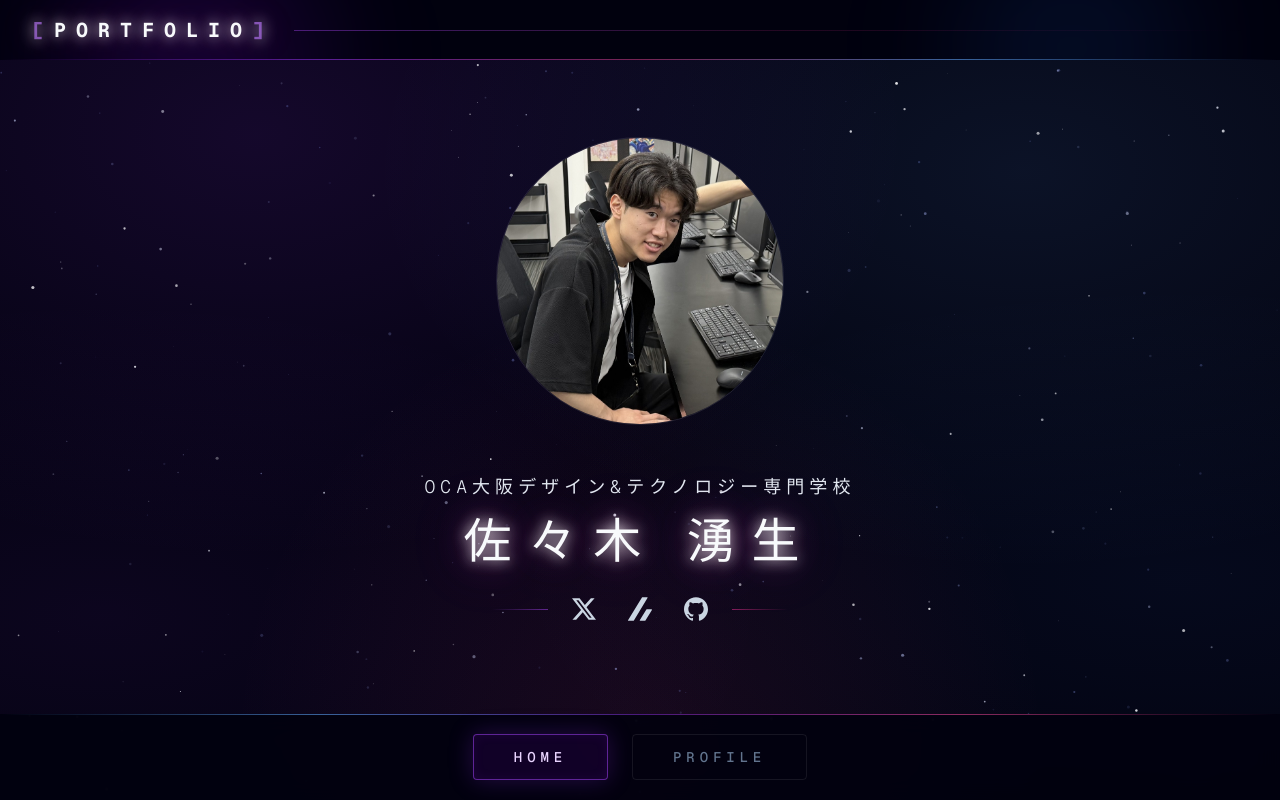
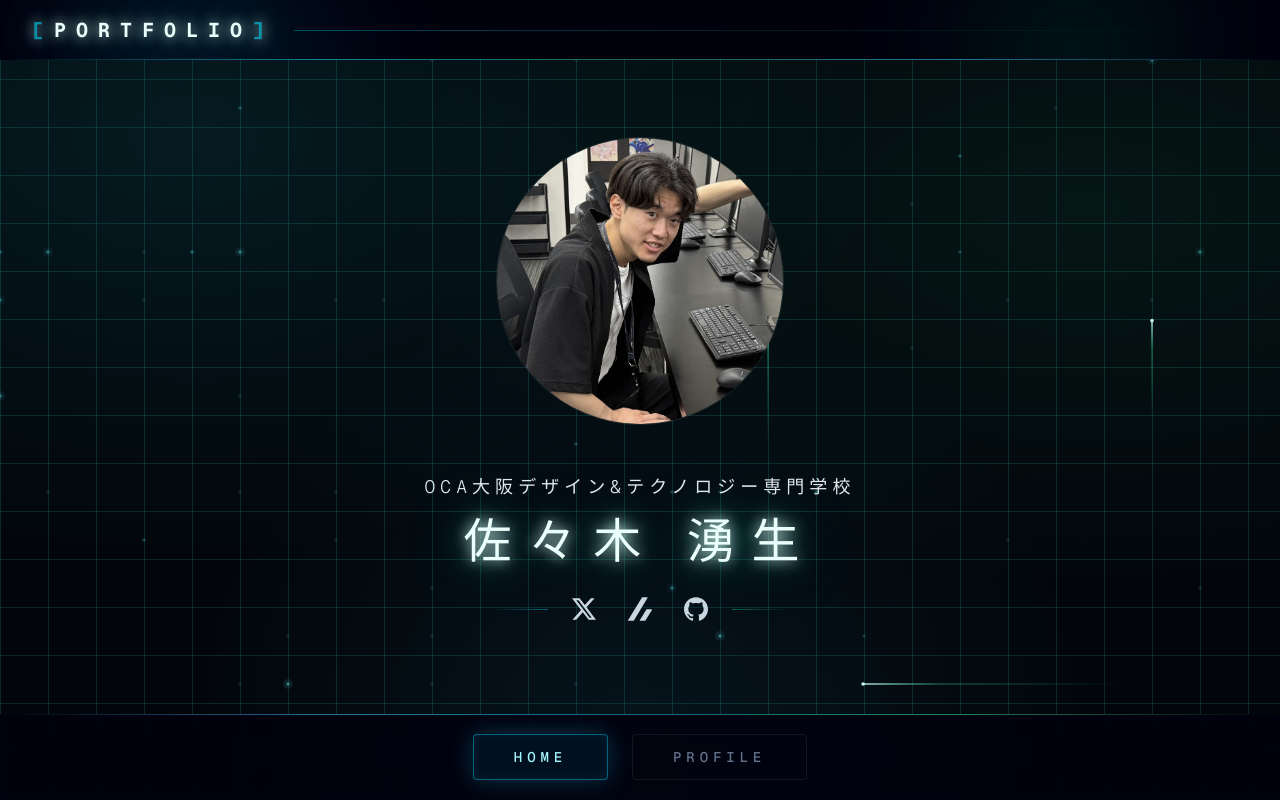
Before and after one commit to maetsuyo/portfolio, a Next.js app: page / in a window 1280 px wide. Built offline with nearby package versions, Linux system fonts and the light colour scheme.

Commit message:
背景のデザインを変更

```diff
--- /dev/null
+++ b/src/app/components/CyberGrid.tsx
@@ -0,0 +1,165 @@
+"use client";
+
+import { useEffect, useRef } from "react";
+
+interface GridNode {
+  col: number;
+  row: number;
+  twinkleSpeed: number;
+  twinkleOffset: number;
+}
+
+interface DataPulse {
+  axis: "h" | "v";
+  line: number;
+  pos: number;
+  speed: number;
+  length: number;
+  reverse: boolean;
+}
+
+const CELL = 48;
+
+export default function CyberGrid() {
+  const canvasRef = useRef<HTMLCanvasElement>(null);
+
+  useEffect(() => {
+    const canvas = canvasRef.current;
+    if (!canvas) return;
+
+    const ctx = canvas.getContext("2d");
+    if (!ctx) return;
+
+    let nodes: GridNode[] = [];
+
+    const buildNodes = () => {
+      const cols = Math.ceil(canvas.width / CELL) + 1;
+      const rows = Math.ceil(canvas.height / CELL) + 1;
+      const count = Math.min(70, Math.floor(cols * rows * 0.12));
+      nodes = Array.from({ length: count }, () => ({
+        col: Math.floor(Math.random() * cols),
+        row: Math.floor(Math.random() * rows),
+        twinkleSpeed: Math.random() * 0.02 + 0.006,
+        twinkleOffset: Math.random() * Math.PI * 2,
+      }));
+    };
+
+    const resize = () => {
+      canvas.width = canvas.offsetWidth;
+      canvas.height = canvas.offsetHeight;
+      buildNodes();
+    };
+    resize();
+
+    const resizeObserver = new ResizeObserver(resize);
+    resizeObserver.observe(canvas);
+
+    const pulses: DataPulse[] = [];
+    let frame = 0;
+    let animId: number;
+
+    const spawnPulse = () => {
+      const cols = Math.ceil(canvas.width / CELL) + 1;
+      const rows = Math.ceil(canvas.height / CELL) + 1;
+      const axis: "h" | "v" = Math.random() < 0.5 ? "h" : "v";
+      pulses.push({
+        axis,
+        line: Math.floor(Math.random() * (axis === "h" ? rows : cols)),
+        pos: 0,
+        speed: 0.003 + Math.random() * 0.004,
+        length: 0.12 + Math.random() * 0.1,
+        reverse: Math.random() < 0.5,
+      });
+    };
+
+    const animate = () => {
+      const w = canvas.width;
+      const h = canvas.height;
+      ctx.clearRect(0, 0, w, h);
+      frame++;
+
+      nodes.forEach((n) => {
+        const twinkle = Math.sin(frame * n.twinkleSpeed + n.twinkleOffset);
+        const x = n.col * CELL;
+        const y = n.row * CELL;
+        const opacity = 0.12 + 0.3 * Math.max(twinkle, 0);
+
+        ctx.beginPath();
+        ctx.arc(x, y, 1.8, 0, Math.PI * 2);
+        ctx.fillStyle = `rgba(103, 232, 249, ${opacity})`;
+        ctx.fill();
+
+        if (twinkle > 0.6) {
+          ctx.beginPath();
+          ctx.arc(x, y, 5, 0, Math.PI * 2);
+          ctx.fillStyle = `rgba(103, 232, 249, ${(twinkle - 0.6) * 0.25})`;
+          ctx.fill();
+        }
+      });
+
+      if (Math.random() < 0.01 && pulses.length < 6) spawnPulse();
+
+      for (let i = pulses.length - 1; i >= 0; i--) {
+        const p = pulses[i];
+        p.pos += p.speed;
+
+        if (p.pos - p.length > 1) {
+          pulses.splice(i, 1);
+          continue;
+        }
+
+        const coord = p.line * CELL;
+        const total = p.axis === "h" ? w : h;
+        const from = Math.max(0, p.pos - p.length);
+        const to = Math.min(1, p.pos);
+        const a = p.reverse ? 1 - from : from;
+        const b = p.reverse ? 1 - to : to;
+
+        let x1, y1, x2, y2;
+        if (p.axis === "h") {
+          x1 = a * total;
+          x2 = b * total;
+          y1 = y2 = coord;
+        } else {
+          y1 = a * total;
+          y2 = b * total;
+          x1 = x2 = coord;
+        }
+
+        const grad = ctx.createLinearGradient(x1, y1, x2, y2);
+        grad.addColorStop(0, "rgba(52, 211, 153, 0)");
+        grad.addColorStop(0.7, "rgba(52, 211, 153, 0.35)");
+        grad.addColorStop(1, "rgba(200, 255, 245, 0.9)");
+
+        ctx.beginPath();
+        ctx.moveTo(x1, y1);
+        ctx.lineTo(x2, y2);
+        ctx.strokeStyle = grad;
+        ctx.lineWidth = 1.5;
+        ctx.stroke();
+
+        ctx.beginPath();
+        ctx.arc(x2, y2, 1.8, 0, Math.PI * 2);
+        ctx.fillStyle = "rgba(220, 255, 250, 0.9)";
+        ctx.fill();
+      }
+
+      animId = requestAnimationFrame(animate);
+    };
+
+    animate();
+
+    return () => {
+      cancelAnimationFrame(animId);
+      resizeObserver.disconnect();
+    };
+  }, []);
+
+  return (
+    <canvas
+      ref={canvasRef}
+      className="absolute inset-0 w-full h-full"
+      style={{ pointerEvents: "none" }}
+    />
+  );
+}
--- a/src/app/components/Footer.tsx
+++ b/src/app/components/Footer.tsx
@@ -5,7 +5,7 @@ import { PageState } from "../types/page";
 export default function Footer({ currentPage, setPage }: PageState) {
   return (
     <footer className="relative bg-[#02020f]/90 backdrop-blur-md p-5 flex justify-center gap-6">
-      <div className="nebula-border-top" />
+      <div className="cyber-border-top" />
       {(["home", "profile"] as const).map((page) => (
         <button
           key={page}
@@ -14,8 +14,8 @@ export default function Footer({ currentPage, setPage }: PageState) {
             px-10 py-3 text-sm font-medium tracking-[0.35em] uppercase font-mono
             rounded-sm transition-all duration-300 border
             ${currentPage === page
-              ? "text-purple-200 border-purple-500/50 bg-purple-600/10 shadow-[0_0_24px_rgba(147,51,234,0.25),inset_0_0_12px_rgba(147,51,234,0.08)]"
-              : "text-slate-500 border-white/[0.08] hover:text-purple-300 hover:border-purple-500/35 hover:bg-purple-600/5 hover:shadow-[0_0_14px_rgba(147,51,234,0.18)]"
+              ? "text-cyan-200 border-cyan-500/50 bg-cyan-600/10 shadow-[0_0_24px_rgba(34,211,238,0.25),inset_0_0_12px_rgba(34,211,238,0.08)]"
+              : "text-slate-500 border-white/[0.08] hover:text-cyan-300 hover:border-cyan-500/35 hover:bg-cyan-600/5 hover:shadow-[0_0_14px_rgba(34,211,238,0.18)]"
             }
           `}
         >
--- a/src/app/components/Header.tsx
+++ b/src/app/components/Header.tsx
@@ -1,14 +1,14 @@
 export default function Header() {
   return (
     <header className="relative bg-[#02020f]/90 backdrop-blur-md p-4 px-8 overflow-hidden">
-      <div className="pointer-events-none absolute -top-16 left-16 w-64 h-64 rounded-full bg-purple-600/15 blur-3xl" />
-      <div className="pointer-events-none absolute -top-16 right-24 w-56 h-56 rounded-full bg-blue-500/10 blur-3xl" />
-      <div className="nebula-border-bottom" />
+      <div className="pointer-events-none absolute -top-16 left-16 w-64 h-64 rounded-full bg-cyan-600/15 blur-3xl" />
+      <div className="pointer-events-none absolute -top-16 right-24 w-56 h-56 rounded-full bg-emerald-500/10 blur-3xl" />
+      <div className="cyber-border-bottom" />
       <div className="relative flex items-center gap-5 fade-in-down">
-        <p className="text-xl font-bold tracking-[0.5em] uppercase font-mono stellar-text">
-          <span className="text-purple-400/60">[</span>Portfolio<span className="text-purple-400/60">]</span>
+        <p className="text-xl font-bold tracking-[0.5em] uppercase font-mono cyber-text">
+          <span className="text-cyan-400/60">[</span>Portfolio<span className="text-cyan-400/60">]</span>
         </p>
-        <div className="flex-1 h-px bg-gradient-to-r from-purple-500/40 via-pink-500/15 to-transparent" />
+        <div className="flex-1 h-px bg-gradient-to-r from-cyan-500/40 via-emerald-500/15 to-transparent" />
       </div>
     </header>
   );
--- a/src/app/components/HomePage.tsx
+++ b/src/app/components/HomePage.tsx
@@ -22,13 +22,13 @@ export default function HomePageComponent() {
       </div>
 
       <div className="mt-4 fade-in-up" style={{ animationDelay: "0.3s" }}>
-        <p className="text-5xl font-light tracking-[0.35em] stellar-text mb-8">
+        <p className="text-5xl font-light tracking-[0.35em] cyber-text mb-8">
           佐々木 湧生
         </p>
       </div>
 
       <div className="flex items-center gap-6 fade-in-up" style={{ animationDelay: "0.45s" }}>
-        <div className="h-px w-14 bg-linear-to-r from-transparent to-purple-500/50" />
+        <div className="h-px w-14 bg-linear-to-r from-transparent to-cyan-500/50" />
         <div className="flex space-x-8 text-2xl">
           {[
             { href: "https://x.com/maetsuyo",      label: "X",      Icon: SiX      },
@@ -41,13 +41,13 @@ export default function HomePageComponent() {
               target="_blank"
               rel="noopener noreferrer"
               aria-label={label}
-              className="text-slate-300 hover:text-purple-300 hover:scale-125 transition-all duration-300 hover:drop-shadow-[0_0_10px_rgba(168,85,247,0.9)]"
+              className="text-slate-300 hover:text-cyan-300 hover:scale-125 transition-all duration-300 hover:drop-shadow-[0_0_10px_rgba(34,211,238,0.9)]"
             >
               <Icon />
             </a>
           ))}
         </div>
-        <div className="h-px w-14 bg-linear-to-l from-transparent to-pink-500/50" />
+        <div className="h-px w-14 bg-linear-to-l from-transparent to-emerald-500/50" />
       </div>
     </div>
   );
--- a/src/app/components/Portfolio.tsx
+++ b/src/app/components/Portfolio.tsx
@@ -4,14 +4,14 @@ import { useSwitchPage } from "../hooks/useSwitchPage";
 import Footer from "./Footer";
 import HomePageComponent from "./HomePage";
 import ProfilePageComponent from "./ProfilePage";
-import StarField from "./StarField";
+import CyberGrid from "./CyberGrid";
 
 export default function PortfolioComponent() {
   const { currentPage, setPage } = useSwitchPage();
 
   return (
-    <div className="flex flex-col h-full cosmic-bg">
-      <StarField />
+    <div className="flex flex-col h-full cyber-grid-bg">
+      <CyberGrid />
       <main className="flex-1 overflow-auto relative z-10">
         {currentPage === "home" && <HomePageComponent />}
         {currentPage === "profile" && <ProfilePageComponent />}
--- a/src/app/components/StarField.tsx
+++ /dev/null
@@ -1,142 +0,0 @@
-"use client";
-
-import { useEffect, useRef } from "react";
-
-interface Star {
-  x: number;
-  y: number;
-  size: number;
-  opacity: number;
-  twinkleSpeed: number;
-  twinkleOffset: number;
-}
-
-interface ShootingStar {
-  x: number;
-  y: number;
-  vx: number;
-  vy: number;
-  life: number;
-  maxLife: number;
-  tailLength: number;
-}
-
-export default function StarField() {
-  const canvasRef = useRef<HTMLCanvasElement>(null);
-
-  useEffect(() => {
-    const canvas = canvasRef.current;
-    if (!canvas) return;
-
-    const ctx = canvas.getContext("2d");
-    if (!ctx) return;
-
-    const resize = () => {
-      canvas.width = canvas.offsetWidth;
-      canvas.height = canvas.offsetHeight;
-    };
-    resize();
-
-    const resizeObserver = new ResizeObserver(resize);
-    resizeObserver.observe(canvas);
-
-    const stars: Star[] = Array.from({ length: 280 }, () => ({
-      x: Math.random(),
-      y: Math.random(),
-      size: Math.random() * 1.4 + 0.2,
-      opacity: Math.random() * 0.7 + 0.2,
-      twinkleSpeed: Math.random() * 0.025 + 0.005,
-      twinkleOffset: Math.random() * Math.PI * 2,
-    }));
-
-    const shootingStars: ShootingStar[] = [];
-    let frame = 0;
-    let animId: number;
-
-    const spawnShootingStar = () => {
-      const angle = (Math.random() * 20 + 20) * (Math.PI / 180);
-      const speed = 6 + Math.random() * 6;
-      shootingStars.push({
-        x: Math.random() * 0.8,
-        y: Math.random() * 0.4,
-        vx: Math.cos(angle) * speed,
-        vy: Math.sin(angle) * speed,
-        life: 1,
-        maxLife: 1,
-        tailLength: 100 + Math.random() * 80,
-      });
-    };
-
-    const animate = () => {
-      const w = canvas.width;
-      const h = canvas.height;
-      ctx.clearRect(0, 0, w, h);
-      frame++;
-
-      stars.forEach((s) => {
-        const twinkle = Math.sin(frame * s.twinkleSpeed + s.twinkleOffset);
-        const opacity = s.opacity * (0.65 + 0.35 * twinkle);
-        const r = Math.floor(200 + twinkle * 55);
-        const g = Math.floor(210 + twinkle * 45);
-        const b = 255;
-        ctx.beginPath();
-        ctx.arc(s.x * w, s.y * h, s.size, 0, Math.PI * 2);
-        ctx.fillStyle = `rgba(${r},${g},${b},${opacity})`;
-        ctx.fill();
-      });
-
-      if (Math.random() < 0.004) spawnShootingStar();
-
-      for (let i = shootingStars.length - 1; i >= 0; i--) {
-        const s = shootingStars[i];
-        s.x += s.vx / w;
-        s.y += s.vy / h;
-        s.life -= 0.018;
-
-        if (s.life <= 0 || s.x > 1.1 || s.y > 1.1) {
-          shootingStars.splice(i, 1);
-          continue;
-        }
-
-        const sx = s.x * w;
-        const sy = s.y * h;
-        const tailX = sx - (s.vx / w) * s.tailLength;
-        const tailY = sy - (s.vy / h) * s.tailLength;
-
-        const grad = ctx.createLinearGradient(tailX, tailY, sx, sy);
-        grad.addColorStop(0, "rgba(200, 180, 255, 0)");
-        grad.addColorStop(0.6, `rgba(220, 200, 255, ${s.life * 0.4})`);
-        grad.addColorStop(1, `rgba(255, 255, 255, ${s.life * 0.9})`);
-
-        ctx.beginPath();
-        ctx.moveTo(tailX, tailY);
-        ctx.lineTo(sx, sy);
-        ctx.strokeStyle = grad;
-        ctx.lineWidth = 1.5;
-        ctx.stroke();
-
-        ctx.beginPath();
-        ctx.arc(sx, sy, 1.5, 0, Math.PI * 2);
-        ctx.fillStyle = `rgba(255, 255, 255, ${s.life})`;
-        ctx.fill();
-      }
-
-      animId = requestAnimationFrame(animate);
-    };
-
-    animate();
-
-    return () => {
-      cancelAnimationFrame(animId);
-      resizeObserver.disconnect();
-    };
-  }, []);
-
-  return (
-    <canvas
-      ref={canvasRef}
-      className="absolute inset-0 w-full h-full"
-      style={{ pointerEvents: "none" }}
-    />
-  );
-}
--- a/src/app/globals.css
+++ b/src/app/globals.css
@@ -1,12 +1,12 @@
 @import "tailwindcss";
 
 :root {
-  --bg-deep: #02020f;
-  --accent-purple: #9333ea;
-  --accent-pink: #ec4899;
-  --accent-blue: #60a5fa;
-  --text-primary: #f1f5f9;
-  --text-secondary: #94a3b8;
+  --bg-deep: #02060a;
+  --accent-cyan: #22d3ee;
+  --accent-green: #34d399;
+  --accent-blue: #38bdf8;
+  --text-primary: #eafffb;
+  --text-secondary: #7fa3a0;
 }
 
 @theme inline {
@@ -16,9 +16,9 @@
   --font-mono: var(--font-geist-mono);
 }
 
-@keyframes nebulaPulse {
+@keyframes gridPulse {
   0%, 100% { opacity: 0.55; }
-  50% { opacity: 0.85; }
+  50% { opacity: 0.9; }
 }
 
 @keyframes ringRotate {
@@ -31,22 +31,22 @@
   to { transform: rotate(-360deg); }
 }
 
-@keyframes stellarGlow {
+@keyframes cyberGlow {
   0%, 100% {
     text-shadow:
-      0 0 10px rgba(255, 255, 255, 0.7),
-      0 0 25px rgba(168, 85, 247, 0.4),
-      0 0 50px rgba(96, 165, 250, 0.2);
+      0 0 10px rgba(226, 255, 250, 0.7),
+      0 0 25px rgba(34, 211, 238, 0.45),
+      0 0 50px rgba(52, 211, 153, 0.25);
   }
   50% {
     text-shadow:
-      0 0 15px rgba(255, 255, 255, 1),
-      0 0 35px rgba(236, 72, 153, 0.5),
-      0 0 70px rgba(168, 85, 247, 0.35);
+      0 0 15px rgba(226, 255, 250, 1),
+      0 0 35px rgba(52, 211, 153, 0.55),
+      0 0 70px rgba(34, 211, 238, 0.4);
   }
 }
 
-@keyframes floatCosmic {
+@keyframes floatCyber {
   0%, 100% { transform: translateY(0px); }
   50% { transform: translateY(-10px); }
 }
@@ -61,7 +61,7 @@
   to { transform: translateY(0); }
 }
 
-@keyframes borderNebula {
+@keyframes borderGrid {
   0%, 100% { opacity: 0.45; }
   50% { opacity: 0.85; }
 }
@@ -72,49 +72,61 @@ body {
   font-family: var(--font-geist-sans), Arial, sans-serif;
 }
 
-.cosmic-bg {
+.cyber-grid-bg {
   position: relative;
   background:
-    radial-gradient(ellipse at 20% 10%, rgba(147, 51, 234, 0.13) 0%, transparent 45%),
-    radial-gradient(ellipse at 80% 15%, rgba(96, 165, 250, 0.10) 0%, transparent 45%),
-    radial-gradient(ellipse at 50% 92%, rgba(236, 72, 153, 0.09) 0%, transparent 45%),
-    radial-gradient(ellipse at 8% 75%, rgba(147, 51, 234, 0.07) 0%, transparent 40%),
-    radial-gradient(ellipse at 92% 70%, rgba(59, 130, 246, 0.06) 0%, transparent 40%),
-    #02020f;
+    radial-gradient(ellipse at 15% 10%, rgba(34, 211, 238, 0.1) 0%, transparent 45%),
+    radial-gradient(ellipse at 85% 20%, rgba(52, 211, 153, 0.08) 0%, transparent 45%),
+    radial-gradient(ellipse at 50% 95%, rgba(56, 189, 248, 0.08) 0%, transparent 50%),
+    repeating-linear-gradient(
+      0deg,
+      rgba(45, 212, 191, 0.16) 0px,
+      rgba(45, 212, 191, 0.16) 1px,
+      transparent 1px,
+      transparent 48px
+    ),
+    repeating-linear-gradient(
+      90deg,
+      rgba(45, 212, 191, 0.16) 0px,
+      rgba(45, 212, 191, 0.16) 1px,
+      transparent 1px,
+      transparent 48px
+    ),
+    #02060a;
 }
 
-.stellar-text {
-  color: #f8fafc;
-  animation: stellarGlow 4s ease-in-out infinite;
+.cyber-text {
+  color: #eafffb;
+  animation: cyberGlow 4s ease-in-out infinite;
 }
 
-.nebula-ring-wrapper {
+.cyber-ring-wrapper {
   position: relative;
   display: inline-block;
 }
 
-.nebula-ring-outer {
+.cyber-ring-outer {
   position: absolute;
   inset: -6px;
   border-radius: 9999px;
-  background: conic-gradient(from 0deg, #9333ea, #ec4899, #60a5fa, #a855f7, #9333ea);
+  background: conic-gradient(from 0deg, #22d3ee, #34d399, #38bdf8, #22d3ee);
   animation: ringRotate 7s linear infinite;
   opacity: 0.35;
   filter: blur(6px);
   z-index: 0;
 }
 
-.nebula-ring-inner {
+.cyber-ring-inner {
   position: absolute;
   inset: -2px;
   border-radius: 9999px;
-  background: conic-gradient(from 180deg, #9333ea, #60a5fa, #ec4899, #9333ea);
+  background: conic-gradient(from 180deg, #22d3ee, #38bdf8, #34d399, #22d3ee);
   animation: ringRotateReverse 5s linear infinite;
   z-index: 0;
 }
 
-.float-cosmic {
-  animation: floatCosmic 5s ease-in-out infinite;
+.float-cyber {
+  animation: floatCyber 5s ease-in-out infinite;
 }
 
 .fade-in-up {
@@ -125,7 +137,7 @@ body {
   animation: fadeInDown 0.6s ease-out;
 }
 
-.nebula-border-bottom {
+.cyber-border-bottom {
   position: absolute;
   bottom: 0;
   left: 0;
@@ -134,15 +146,15 @@ body {
   background: linear-gradient(
     90deg,
     transparent,
-    rgba(147, 51, 234, 0.7),
-    rgba(236, 72, 153, 0.6),
-    rgba(96, 165, 250, 0.7),
+    rgba(34, 211, 238, 0.7),
+    rgba(52, 211, 153, 0.6),
+    rgba(56, 189, 248, 0.7),
     transparent
   );
-  animation: borderNebula 3.5s ease-in-out infinite;
+  animation: borderGrid 3.5s ease-in-out infinite;
 }
 
-.nebula-border-top {
+.cyber-border-top {
   position: absolute;
   top: 0;
   left: 0;
@@ -151,10 +163,10 @@ body {
   background: linear-gradient(
     90deg,
     transparent,
-    rgba(96, 165, 250, 0.7),
-    rgba(147, 51, 234, 0.6),
-    rgba(236, 72, 153, 0.7),
+    rgba(56, 189, 248, 0.7),
+    rgba(34, 211, 238, 0.6),
+    rgba(52, 211, 153, 0.7),
     transparent
   );
-  animation: borderNebula 3.5s ease-in-out infinite;
+  animation: borderGrid 3.5s ease-in-out infinite;
 }
```
Also changed, not shown: src/app/components/ProfilePage.tsx (+7 -7 lines).
